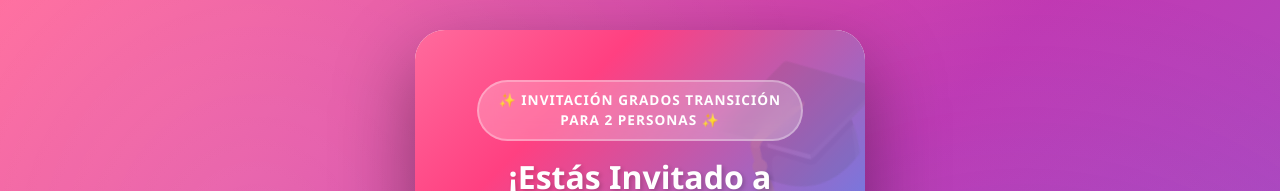
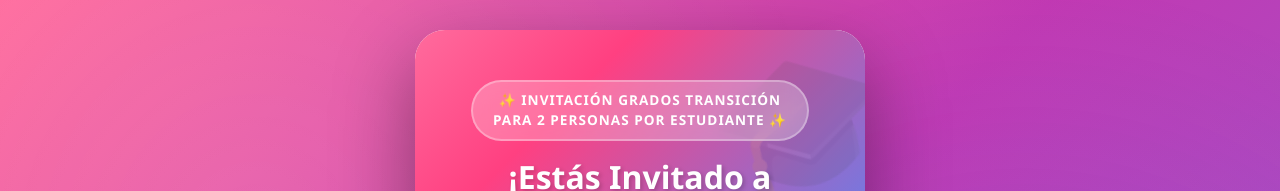
Before and after one commit to invita-momentos/grados-transicion, a plain HTML site: page index.html in a window 1280 px wide. Shown: the top 191 px of the page. Drawn offline with nearby package versions, Linux system fonts and the light colour scheme.

Commit message:
Update index.html

```diff
--- a/index.html
+++ b/index.html
@@ -773,7 +773,7 @@
         <div class="confetti"></div>
 
         <div class="header-section">
-            <div class="invitation-badge">✨ Invitación Grados Transición <br> Para 2 Personas ✨</div>
+            <div class="invitation-badge">✨ Invitación Grados Transición <br> Para 2 Personas Por Estudiante ✨</div>
             <h1>¡Estás Invitado a Celebrar con Nosotros La Graduación de Nuestros Pequeños!</h1>
             <p>Únete a nuestra ceremonia de graduación y celebra este hito memorable en el viaje de aprendizaje de nuestros estudiantes.</p>
         </div>
```
